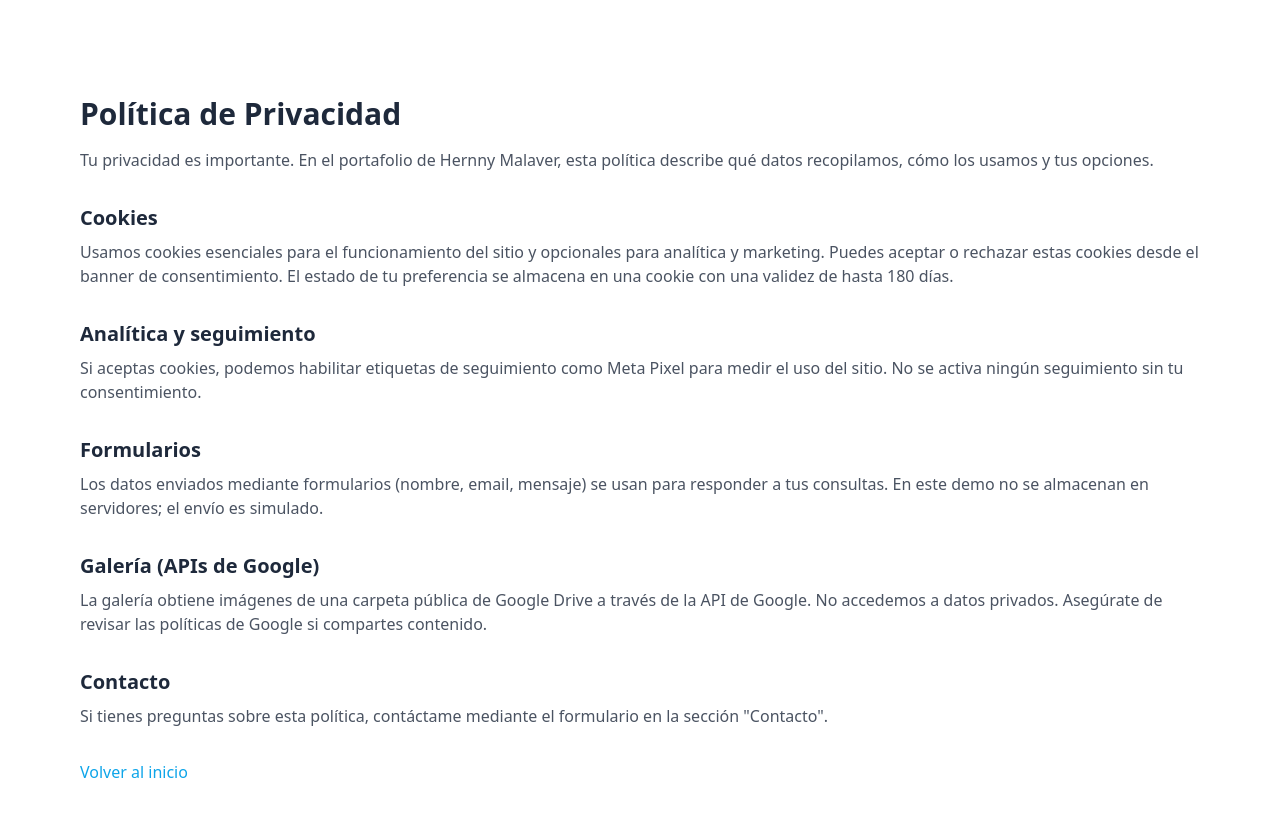
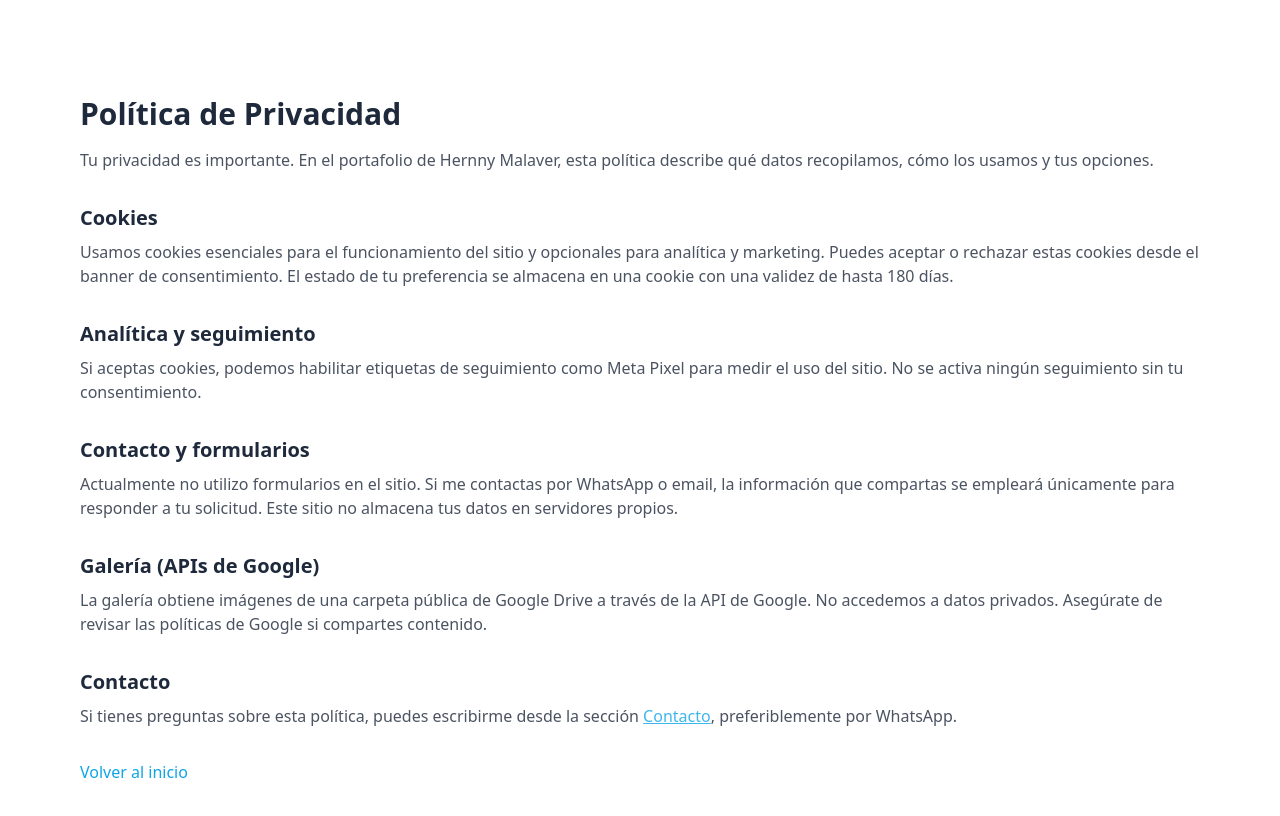
Before and after one commit to Hernny/Portfolio, a Next.js app: page /privacy in a window 1280 px wide. Shown: the top 816 px of the page. Built offline with nearby package versions, Linux system fonts and the light colour scheme.

Commit message:
fix: basePath-safe paths (hero image, privacy links, favicon/manifest) and update privacy copy; verify GH Pages compatibility

```diff
--- a/components/cookie/CookieBanner.tsx
+++ b/components/cookie/CookieBanner.tsx
@@ -11,7 +11,7 @@ export function CookieBanner() {
       <div className="container flex flex-col md:flex-row items-center gap-3">
         <p className="text-sm opacity-90">
           Usamos cookies para mejorar tu experiencia. Puedes aceptar o rechazar. Lee nuestra{' '}
-          <Link href="/privacy" className="underline hover:text-primary">Política de Privacidad</Link> para más detalles.
+          <Link href={{ pathname: '/privacy' }} className="underline hover:text-primary">Política de Privacidad</Link> para más detalles.
         </p>
         <div className="ml-auto flex gap-2">
           <button onClick={reject} className="px-4 py-2 rounded bg-gray-600 hover:bg-gray-500">Rechazar</button>
--- a/components/home/Hero.tsx
+++ b/components/home/Hero.tsx
@@ -1,7 +1,9 @@
 import { motion } from 'framer-motion';
+import { useRouter } from 'next/router';
 import { FaArrowDown } from 'react-icons/fa';
 
 export function Hero() {
+  const router = useRouter();
   return (
     <section id="home" className="section container grid md:grid-cols-2 items-center gap-8">
       <motion.div
@@ -45,7 +47,7 @@ export function Hero() {
         <div className="pointer-events-none absolute -top-6 md:-top-10 h-64 w-64 md:h-80 md:w-80 bg-gradient-to-tr from-primary/30 to-white/10 rounded-full blur-3xl" />
         {/* Portrait image */}
         <img
-          src="/hernny.jpg"
+          src={`${router.basePath}/hernny.jpg`}
           alt="Foto de Hernny Malaver"
           className="relative z-10 h-56 w-56 md:h-72 md:w-72 rounded-2xl ring-1 ring-white/10 shadow-xl object-cover bg-black/10"
           loading="eager"
--- a/components/layout/Header.tsx
+++ b/components/layout/Header.tsx
@@ -244,7 +244,7 @@ export function Header() {
             })}
             <li>
               <Link
-                href="/privacy"
+                href={{ pathname: '/privacy' }}
                 onClick={closeMenu}
                 aria-current={active === 'privacy' ? 'true' : undefined}
                 className={`${linkBase} ${active === 'privacy' ? 'text-primary' : 'opacity-80 hover:text-primary'}`}
--- a/pages/_app.tsx
+++ b/pages/_app.tsx
@@ -1,14 +1,16 @@
 import type { AppProps } from 'next/app';
 import Head from 'next/head';
+import { useRouter } from 'next/router';
 import '../styles/globals.css';
 
 export default function MyApp({ Component, pageProps }: AppProps) {
+  const router = useRouter();
   return (
     <>
       <Head>
         <meta name="viewport" content="width=device-width, initial-scale=1" />
-        <link rel="icon" href="/favicon.svg" />
-        <link rel="manifest" href="/site.webmanifest" />
+        <link rel="icon" href={`${router.basePath}/favicon.svg`} />
+        <link rel="manifest" href={`${router.basePath}/site.webmanifest`} />
       </Head>
       <Component {...pageProps} />
     </>
--- a/pages/privacy.tsx
+++ b/pages/privacy.tsx
@@ -21,10 +21,10 @@ export default function PrivacyPolicy() {
         se activa ningún seguimiento sin tu consentimiento.
       </p>
 
-      <h2 className="text-xl font-semibold mt-8 mb-2">Formularios</h2>
+      <h2 className="text-xl font-semibold mt-8 mb-2">Contacto y formularios</h2>
       <p className="opacity-80">
-        Los datos enviados mediante formularios (nombre, email, mensaje) se usan para responder a tus consultas. En este demo no
-        se almacenan en servidores; el envío es simulado.
+        Actualmente no utilizo formularios en el sitio. Si me contactas por WhatsApp o email, la información que compartas
+        se empleará únicamente para responder a tu solicitud. Este sitio no almacena tus datos en servidores propios.
       </p>
 
       <h2 className="text-xl font-semibold mt-8 mb-2">Galería (APIs de Google)</h2>
@@ -35,7 +35,8 @@ export default function PrivacyPolicy() {
 
       <h2 className="text-xl font-semibold mt-8 mb-2">Contacto</h2>
       <p className="opacity-80">
-  Si tienes preguntas sobre esta política, contáctame mediante el formulario en la sección "Contacto".
+        Si tienes preguntas sobre esta política, puedes escribirme desde la sección <a href="#contact" className="text-primary underline">Contacto</a>
+        , preferiblemente por WhatsApp.
       </p>
 
       <div className="mt-8">
```
Also changed, not shown: public/site.webmanifest.
